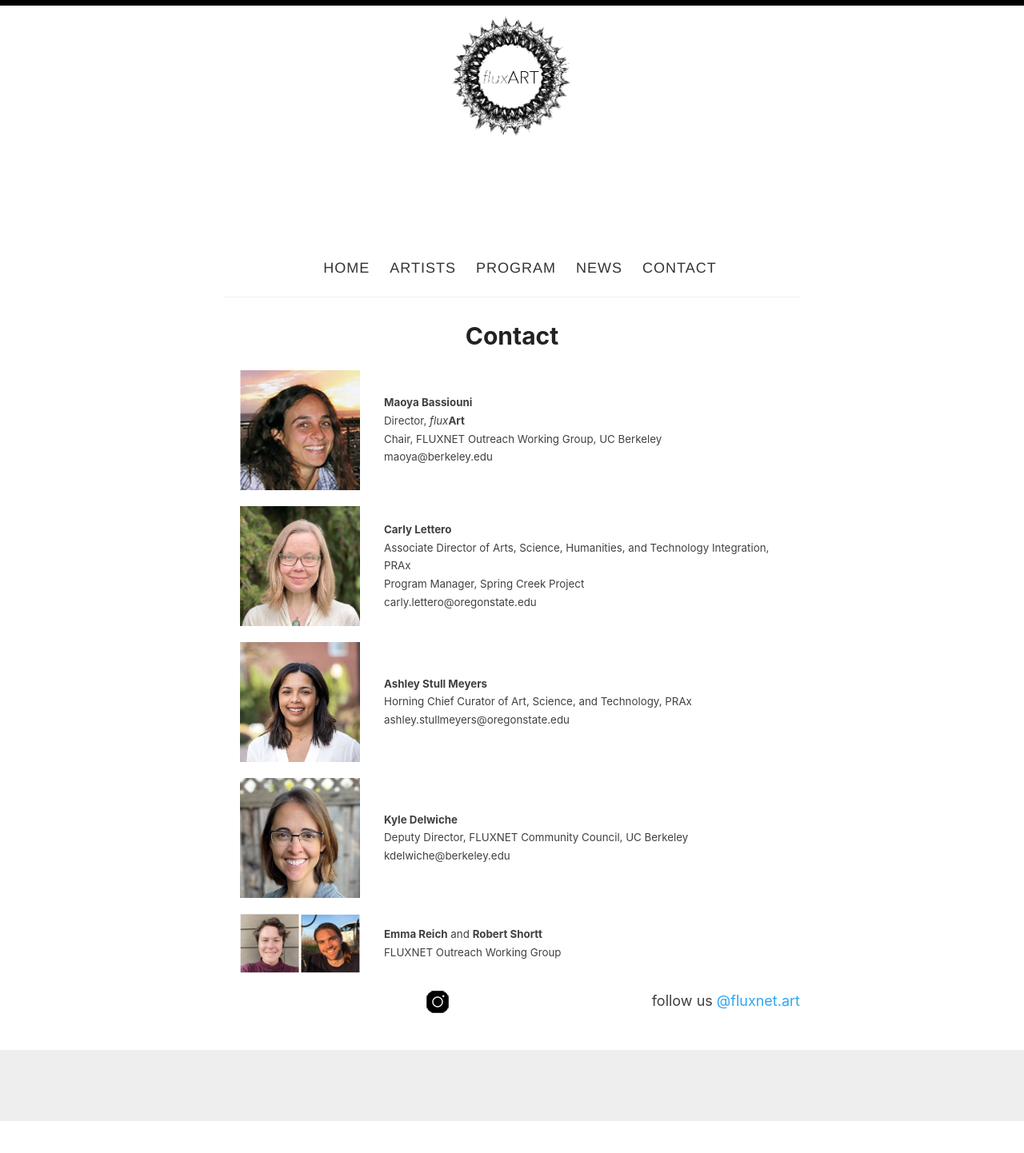
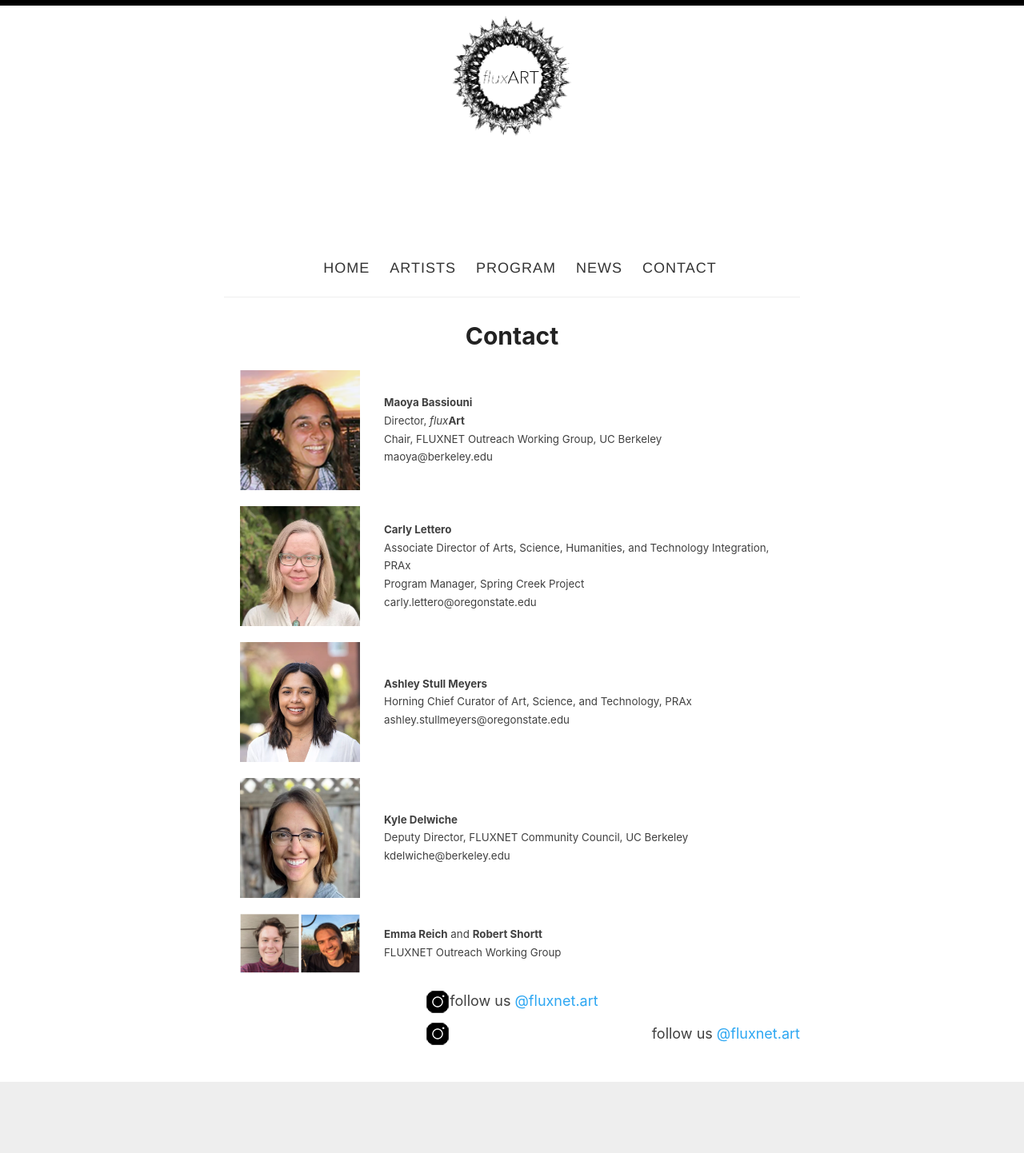
Before and after one commit to fluxnetart/fluxnetart.github.io, a Jekyll site: the page built from _pages/contact.md, in a window 1280 px wide. Shown: the whole page at 80% size. Built offline with Jekyll 4.4.1, drawn with Linux system fonts in a browser that asks for light colours; before the commit the page ends 1402 px from its top, so only the background shows below that.

Commit message:
Update contact.md

```diff
--- a/_pages/contact.md
+++ b/_pages/contact.md
@@ -106,6 +106,13 @@ img {
   </div>
 </div>
 
+<div style="width: 100%; display: flex; justify-content: center; padding-top: 10px;">
+  <div style="display: inline-flex; align-items: center;">
+    <img src="https://fluxnetart.github.io/images/insta.png" style="display: block;">
+    <p style="margin: 0;">follow us <a href="https://www.instagram.com/fluxnet.art/">@fluxnet.art</a></p>
+  </div>
+</div>
+
 <div style="max-width: 1200px; margin: 0 auto; display: flex; align-items: center; justify-content: center; padding-top: 10px;">
   <img src="https://fluxnetart.github.io/images/insta.png" style="display: block;">
   <p style="margin: 0;">follow us <a href="https://www.instagram.com/fluxnet.art/">@fluxnet.art</a></p>
```
